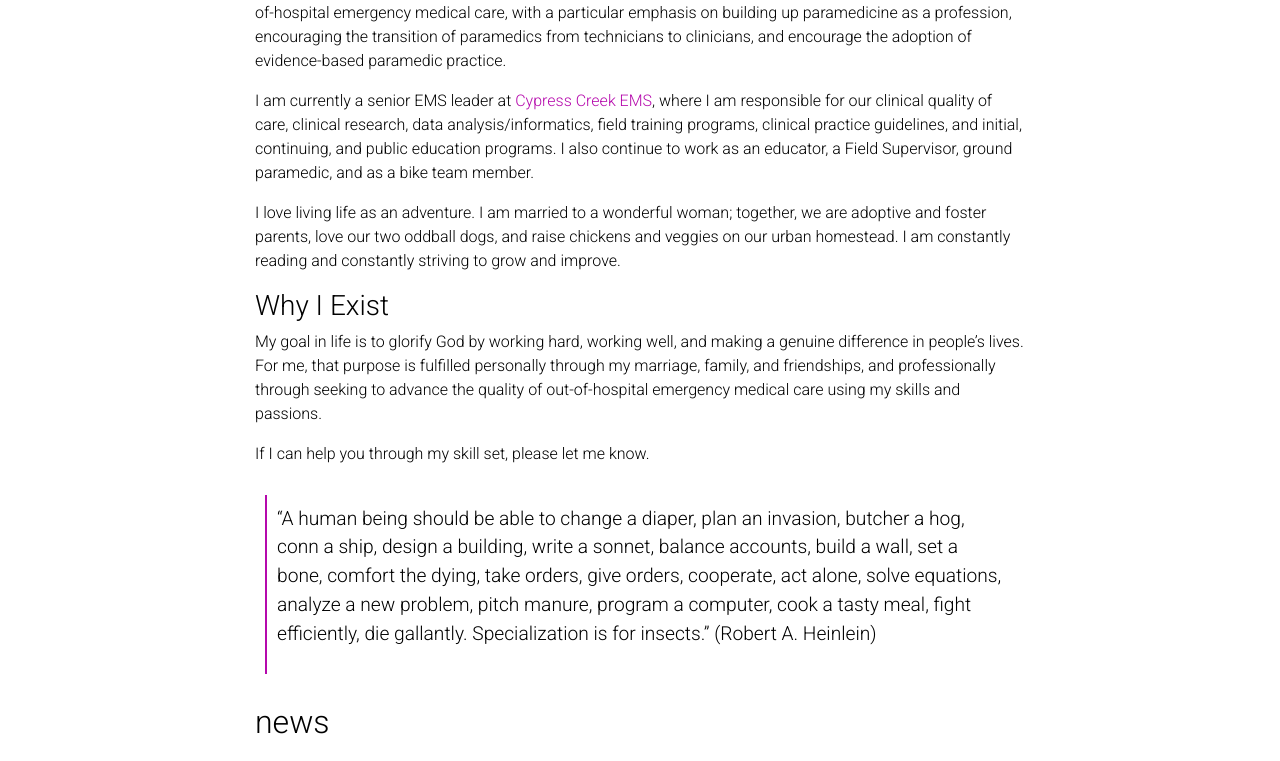
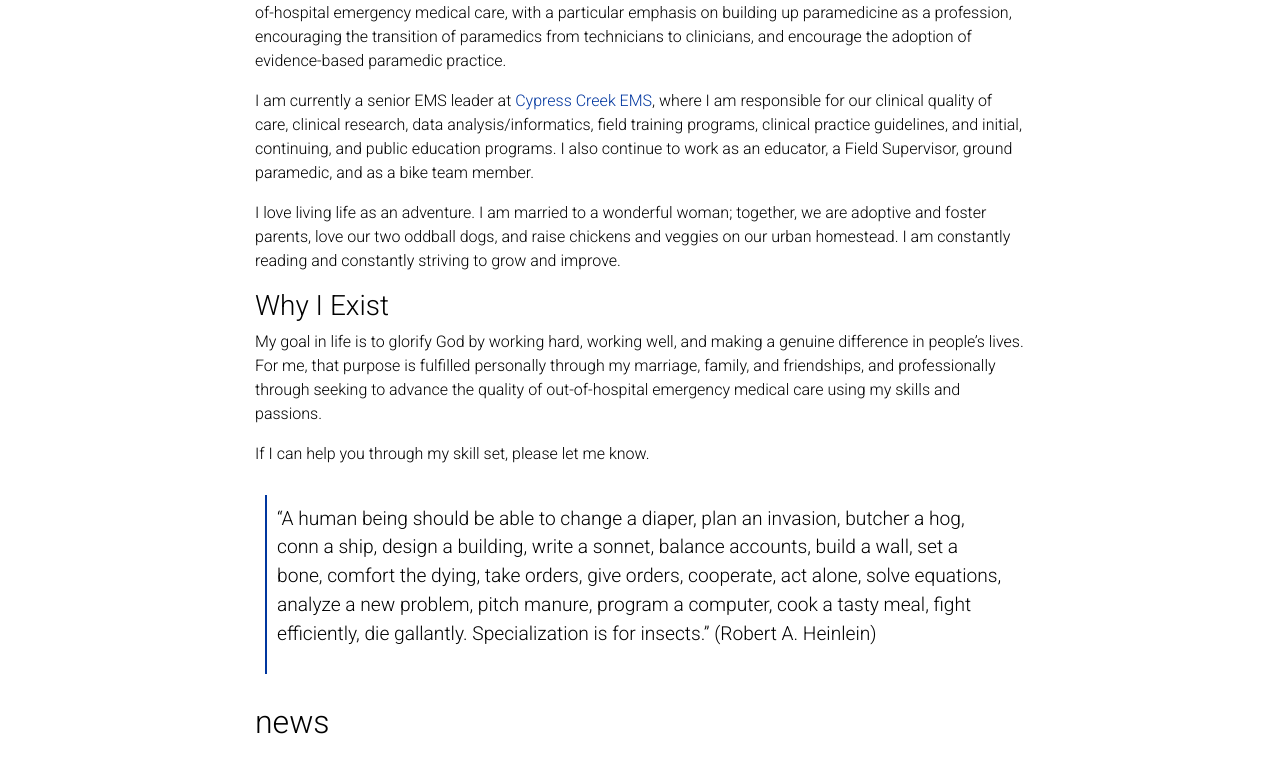
Before and after one commit to samuelkordik/samuelkordik.github.io, a Jekyll site: the page built from _pages/about.md, in a window 1280 px wide and 1400 px high. Shown: the part 313-1074 px from the top of the window. Built offline with Jekyll 4.4.1, drawn with Linux system fonts in a browser that asks for light colours; nearby versions of some CDN libraries; comment, search, counter and statistics services are not loaded; a style sheet for code colours, icons or effects is not loaded.

Commit message:
Color changes

```diff
--- a/_sass/_themes.scss
+++ b/_sass/_themes.scss
@@ -7,8 +7,8 @@
   --global-code-bg-color: #{$code-bg-color-light};
   --global-text-color: #{$black-color};
   --global-text-color-light: #{$grey-color};
-  --global-theme-color: #{$purple-color};
-  --global-hover-color: #{$purple-color};
+  --global-theme-color: #{$blue-color-dark};
+  --global-hover-color: #{$blue-color};
   --global-footer-bg-color: #{$grey-color-dark};
   --global-footer-text-color: #{$grey-color-light};
   --global-footer-link-color: #{$white-color};
```
